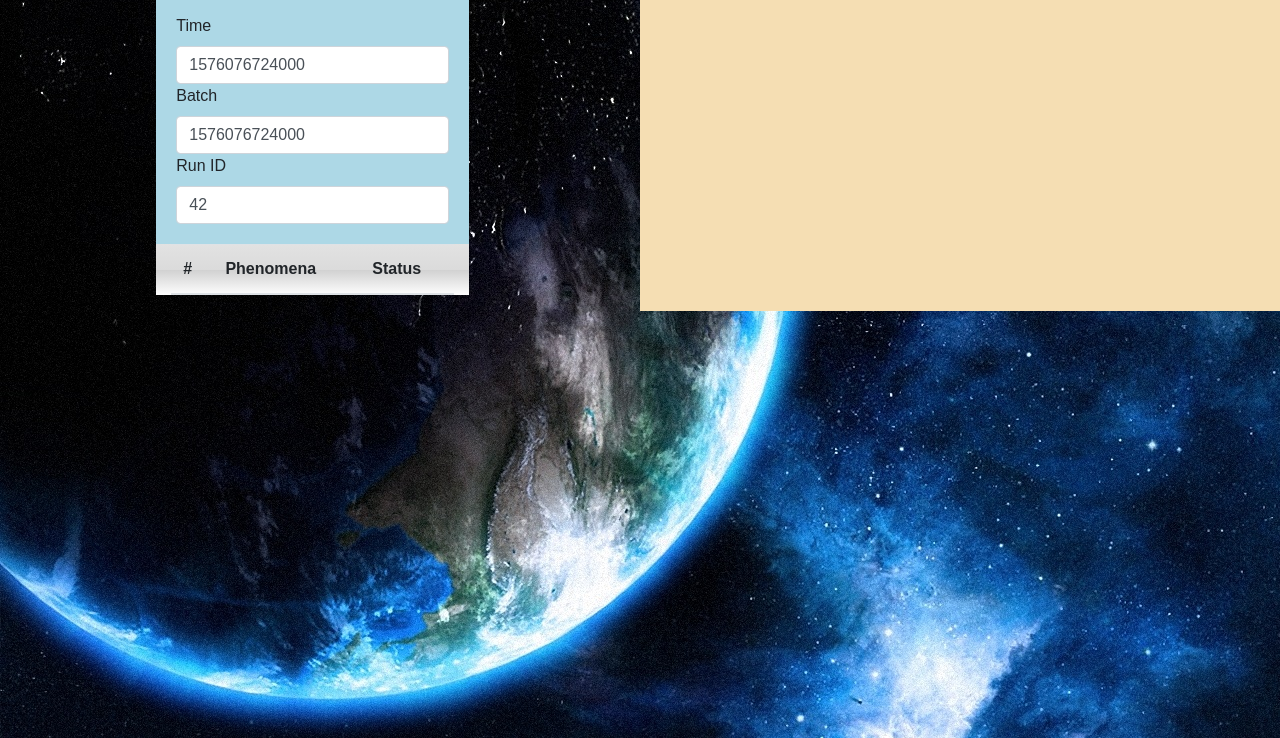
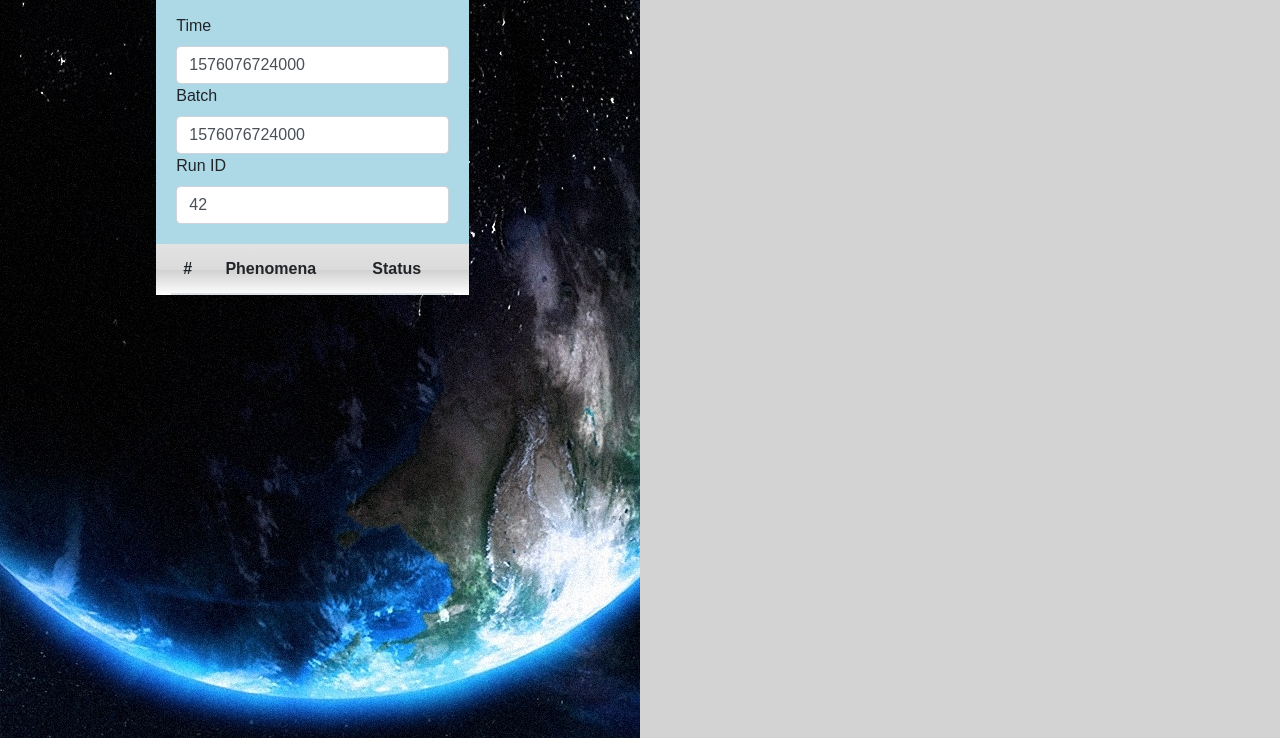
Before and after one commit to roiDaniela/LSGui, a plain HTML site: page public/index.html in a window 1280 px wide. Shown: the part 62-800 px from the top of the page. Drawn offline with Linux system fonts and the light colour scheme; no server answers.

Commit message:
scroller

```diff
--- a/public/index.html
+++ b/public/index.html
@@ -48,13 +48,11 @@
             </div>
         </div>
     </div>
-    <div class="col-lg-6" style="background-color:wheat;">
-        <div id="logger" class="overflow-auto" style="width: 100%!important">
+<!--    <div id="logger" class="col-lg-6 overflow-auto" style="background-color:wheat; width: 100%!important;" >-->
+    <div id="logger" class="col-lg-6 scrollbar scrollbar-primary">
         </div>
     </div>
-</div>
 
-</div>
     <script  src="./bootstrap.min.js"></script>
     <script  src="jquery-3.4.1.min.js"></script>
     <script  src="main.js"></script>
--- a/public/main.css
+++ b/public/main.css
@@ -30,6 +30,14 @@
     /*top: 18px;*/
     /*left: 10px;*/
     color: #d39e00;
+}
+
+#logger{
+    background: lightgray;
+    height: 100vh;
+    direction: rtl;
+    overflow:auto;
+    /*overflow-y: scroll;*/
 }
 
 body {
--- a/public/main.js
+++ b/public/main.js
@@ -7,7 +7,7 @@ function UpdateTable(){
         console.log(`${index}: ${key} = ${value}`);
         if(value){
             $('#tbl-body').append('<tr><th scope="row">'+index+'</th><td>'+key+'</td><td><div class="led-box"><div class="led-red"></div></div></td></tr>');
-            $("#logger").append($( "<p>"+ "<strong>Phenomena: </strong>" +  key +  " <strong>ID: " + "</strong>" + $("#rID").val() + " <strong>Time: " + "</strong>" + $("#time").val() + " <strong>Batch time: </strong>" + $("#batch").val() + "</p>" ) )
+            $("#logger").append($( "<div>"+ "<strong>Phenomena: </strong>" +  key +  " <strong>ID: " + "</strong>" + $("#rID").val() + " <strong>Time: " + "</strong>" + $("#time").val() + " <strong>Batch time: </strong>" + $("#batch").val() + "</div>" ) )
             // $("#logger").append($( "<br><strong>Phenomena: </strong>" +  key +  " <strong>ID: " + "</strong>" + $("#rID").val() + " <strong>Time: " + "</strong>" + $("#time").val() + " <strong>Batch time: </strong>" + $("#batch").val()) )
         }
         else{
```
